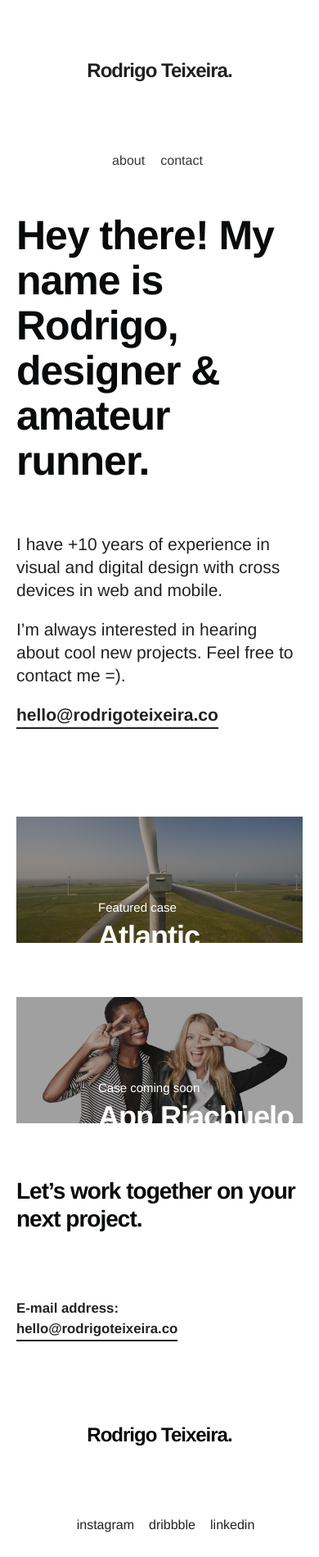
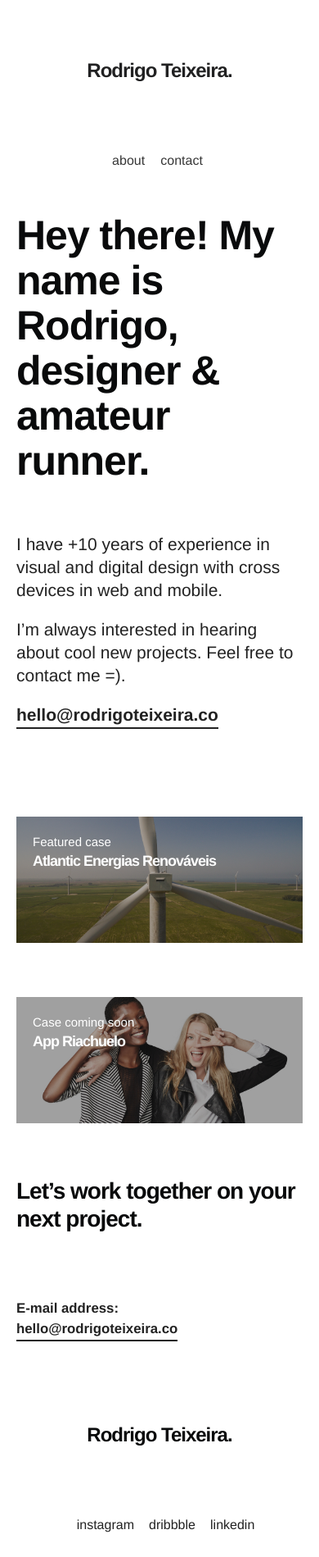
Before and after one commit to drigoteixeira/drigoteixeira.github.io, a Jekyll site: the page built from index.html, in a window 390 px wide. Shown: the whole page at 82% size. Built offline with Jekyll 4.4.1, drawn with Linux system fonts in a browser that asks for light colours; nearby versions of some CDN libraries.

Commit message:
Mobile layout improvements

```diff
--- a/_scss/layout.scss
+++ b/_scss/layout.scss
@@ -510,26 +510,15 @@ figure.highlight {
     color: #fff;
 }
 
-@media (max-width: 400px) {
-
-    .thumbnail {
-        position: relative;
-    }
-
-    .thumbnail img {
-        width: 100%;
-        height: auto;
-    }
-
+@media (max-width: 550px)  {
 
     .thumbnail .case-name {
-        position: absolute;
-        top: 100px;
-        left: 100px;
+        top: 20px;
+        left: 20px;
         color: #fff;
     }
 
-    .thumbnail .case-name h2 {
-
+    .thumbnail .case-name h3 {
+        font-size: 18px;
     }
 }
--- a/about/index.html
+++ b/about/index.html
@@ -13,7 +13,7 @@ title: About
 <div class="container">
     <div class="row">
         <div class="twelve columns block">
-            <img src="/img/destaque-foto.jpg" alt="Licancabur, Chile.">
+            <img src="/img/destaque-foto.jpg" alt="Licancabur, Chile" class="responsive">
         </div>
     </div>
 </div>
--- a/index.html
+++ b/index.html
@@ -23,7 +23,7 @@ layout: home
     <div class="row">
         <a href="/projects/atlantic/">
             <div class="twelve columns thumbnail block">
-                <img src="/img/destaque-atlantic.jpg">
+                <img src="/img/destaque-atlantic.jpg" class="responsive">
                 <div class="case-name">
                     <span>Featured case</span>
                     <h3>Atlantic Energias Renováveis</h3>
@@ -34,7 +34,7 @@ layout: home
 
     <div class="row">
         <div class="twelve columns thumbnail block">
-            <img src="/img/destaque-riachuelo.jpg">
+            <img src="/img/destaque-riachuelo.jpg" class="responsive">
             <div class="case-name">
                 <span>Case coming soon</span>
                 <h3>App Riachuelo</h3>
```
